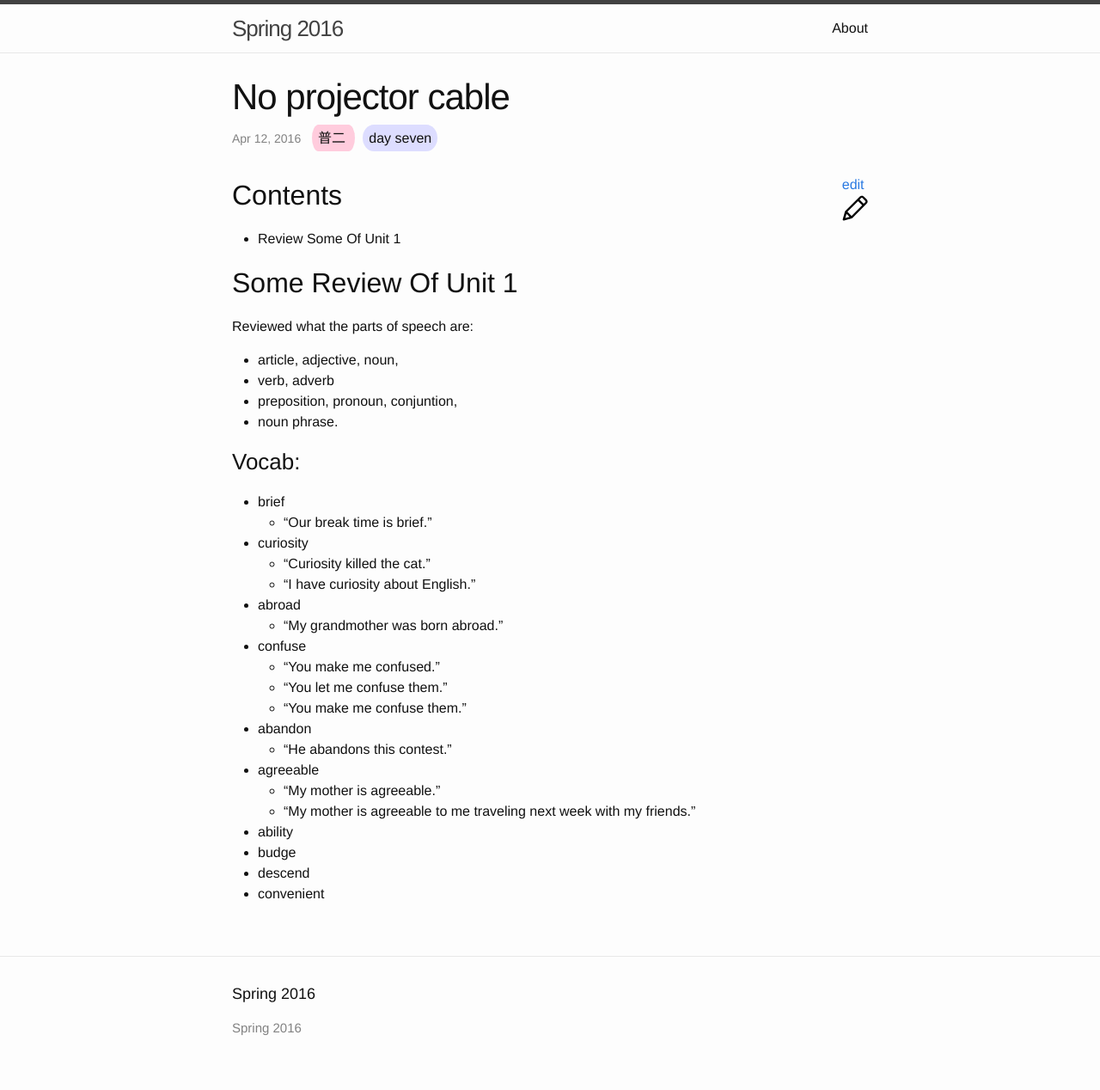
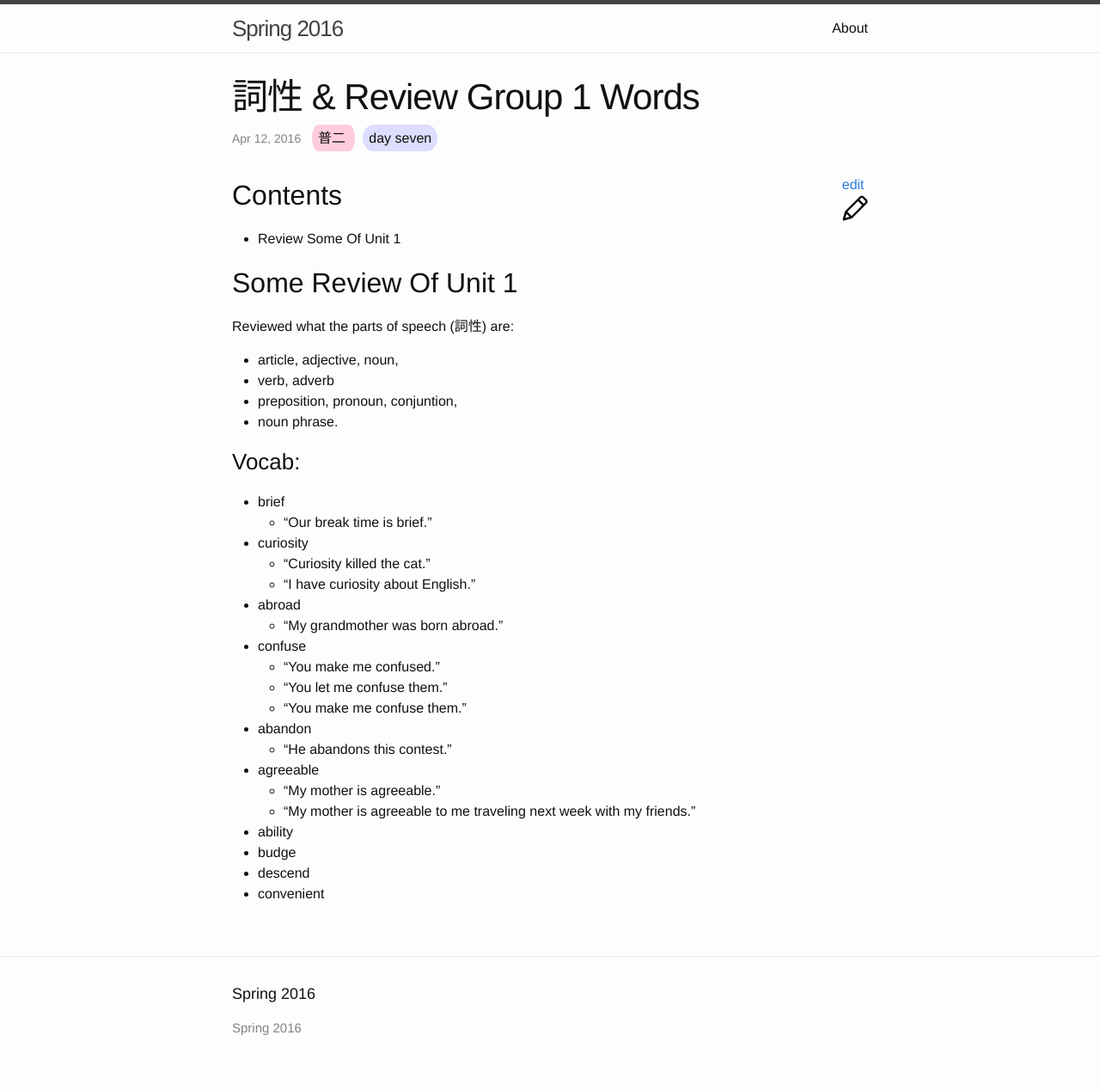
Before and after one commit to MrArgote/spring16, a Jekyll site: the page built from _posts/pu/2016-04-12-Day-Seven-No-Projector.md, in a window 1280 px wide. Shown: the whole page at 86% size. Built offline with Jekyll 4.4.1, drawn with Linux system fonts in a browser that asks for light colours.

Commit message:
updated Pu, Day 7

```diff
--- a/_posts/pu/2016-04-12-Day-Seven-No-Projector.md
+++ b/_posts/pu/2016-04-12-Day-Seven-No-Projector.md
@@ -1,6 +1,6 @@
 ---
 layout: post
-title: No projector cable
+title: 詞性 & Review Group 1 Words
 class: 普二
 day: seven
 ---
@@ -10,7 +10,8 @@ day: seven
 
 ## Some Review Of Unit 1
 
-Reviewed what the parts of speech are:
+
+Reviewed what the parts of speech (詞性) are:
 - article, adjective, noun,
 - verb, adverb
 - preposition, pronoun, conjuntion,
```
